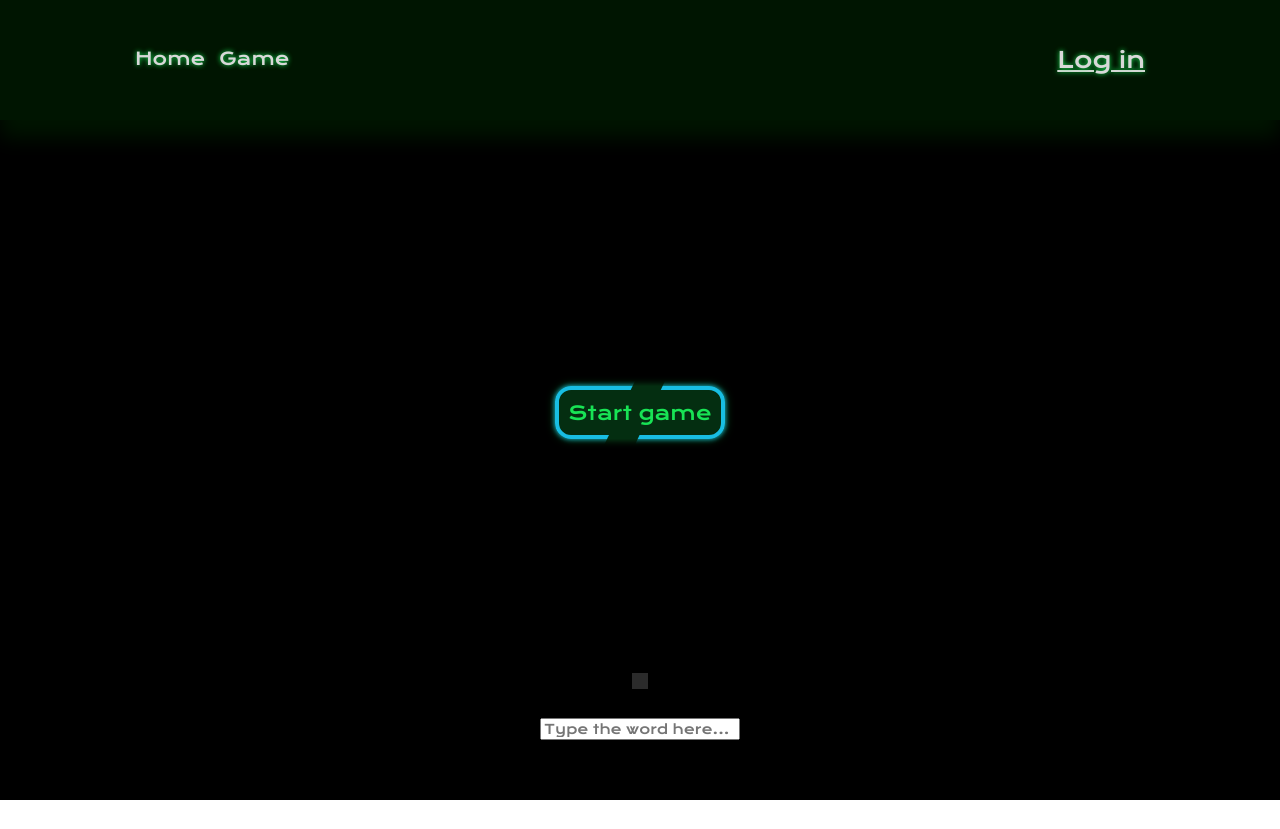
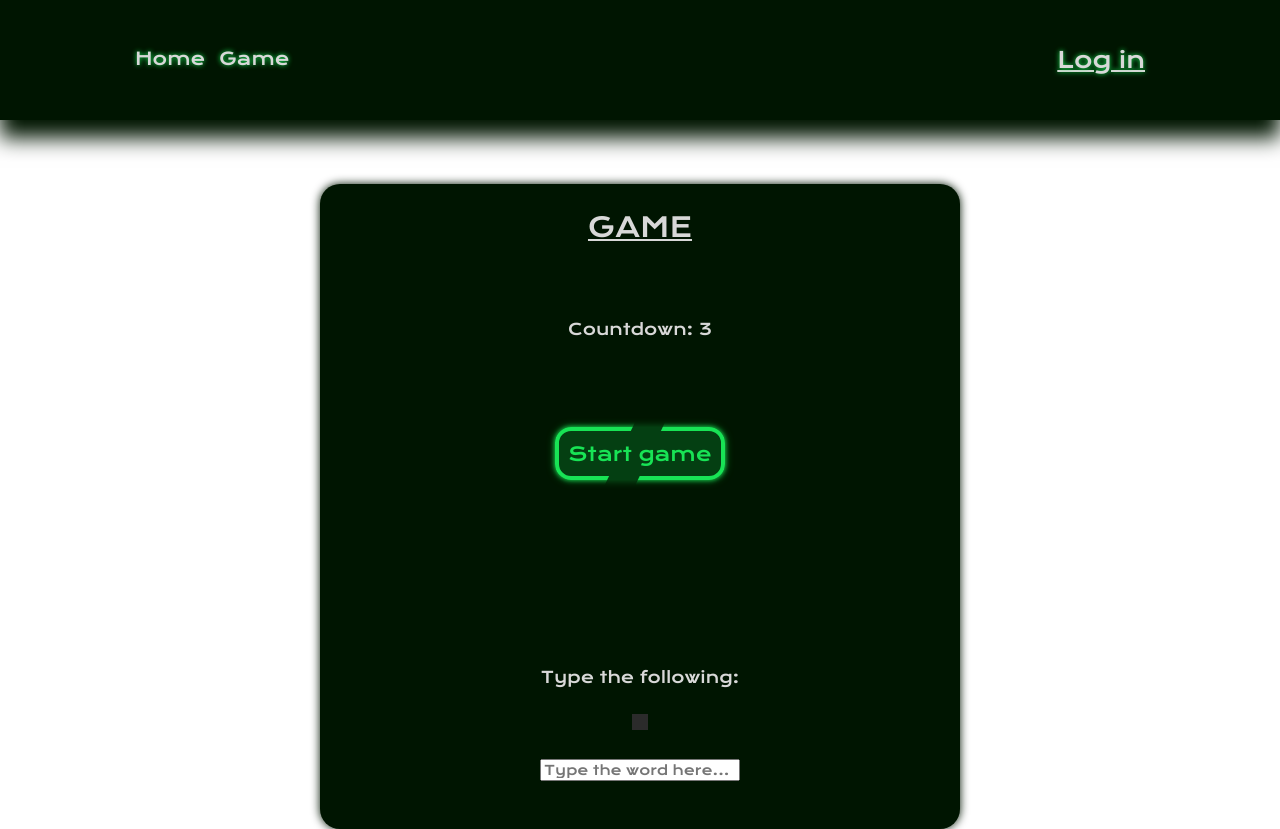
Before and after one commit to aleleh/react-group-project-sundsgarden, a React (Create React App) app: page /Game in a window 1280 px wide. Before the commit the page ends 800 px from the top, so only its background shows below. Built offline with nearby package versions, Linux system fonts and the light colour scheme; sample sign-in values are in the browser's storage.

Commit message:
Game styled

```diff
--- a/src/assets/styles/TimeUpPopup.scss
+++ b/src/assets/styles/TimeUpPopup.scss
@@ -5,7 +5,6 @@
     top: 50%;
     left: 50%;
     transform: translate(-50%, -50%);
-    //background-color: #fff;
     z-index: 1000;
     border-radius: 20px;
     max-width: 40vw;
@@ -31,14 +30,15 @@
   left: 0;
   width: 100vw;
   height: 100vh;
-  background-color: rgba(0,0,0,0.1);
+  background-color: rgba(0,0,0,0.7);
   z-index: 500;
 }
 
 .game-over {
   font-size: 1.7em;
   text-decoration: underline;
-  color: $color-light;
+  color: $color-red;
+  text-shadow: 1px 1px 7px $color-dark;
 }
 
 .typed {
--- a/src/assets/styles/game.scss
+++ b/src/assets/styles/game.scss
@@ -1,3 +1,5 @@
+@use 'colors';
+
 .game-container {
     max-width: 50vw;
     width: 100%;
@@ -9,6 +11,16 @@
     align-items: center;
     justify-content: center;
     row-gap: 5em;
+
+    background-color: $color-dark;
+    box-shadow: 0 0 10px $color-dark;
+    border-radius: 20px;
+}
+
+.game-heading {
+    font-size: 1.7em;
+    text-decoration: underline;
+    margin-top: 30px;
 }
 
 .codeinput-container {
@@ -23,8 +35,13 @@
 
 .error-message {
     min-height: 1.2em;
+    color: $color-red;
 }
 
 .starting-in {
     min-height: 1.2em;
 }
+
+.light {
+    color: $color-light;
+}
--- a/src/assets/styles/index.scss
+++ b/src/assets/styles/index.scss
@@ -19,7 +19,7 @@
     flex-direction: column;
     justify-content: flex-start;
     align-items: center;
-    background-color: #000;
+    //background-color: #000;
 }
 
 .btn {
@@ -37,11 +37,7 @@
     color: $color-green;
     font-size: 1.2em;
 
-    &.blue {
-        color: $color-blue;
-        background-color: rgba($color-blue, $alpha: .2);
-        box-shadow: 0 0 10px rgba($color-blue, $alpha: .4);
-    }
+
 
     &::before, &::after {
         position: absolute;
@@ -50,9 +46,9 @@
         height: 45px;
         left: 0;
         top: 0;
-        border: 4px solid $color-blue;
+        border: 4px solid $color-green;
         border-radius: 16px;
-        box-shadow: 0 0 5px $color-blue;
+        box-shadow: 0 0 5px $color-green;
     }
 
     &::before {
@@ -63,3 +59,14 @@
         clip-path: polygon(110px -5px, 180px -5px, 180px 80px, 70px 80px);
     }
 }
+
+.btn.blue {
+    color: $color-blue;
+    background-color: rgba($color-blue, $alpha: .2);
+    box-shadow: 0 0 10px rgba($color-blue, $alpha: .4);
+
+    &::before, &::after {
+        box-shadow: 0 0 5px $color-blue;
+        border: 4px solid $color-blue;
+    }
+}
--- a/src/components/Compare.js
+++ b/src/components/Compare.js
@@ -56,7 +56,7 @@ const Compare = (props) => {
   return (
     <div>
       <div id="word" className="codeinput-container">
-        <small>Type the following:</small>
+        <small className="light">Type the following:</small>
         <SyntaxHighlighter language="javascript" style={darcula}>
           {snippet.code}
         </SyntaxHighlighter>
--- a/src/components/Game.js
+++ b/src/components/Game.js
@@ -72,11 +72,11 @@ const Game = () => {
 
   return (
     <div className="game-container">
-      <h1>GAME</h1>
+      <h1 className="game-heading light">GAME</h1>
       <Timer gameStarted={gameStarted} onTimeUp={handleTimeUp} />
       {!gameStarted && <button onClick={handleStartGame} className="btn">Start game</button>}
       <div className="starting-in">
-        {countdown > 0 && <h2>Starting in {countdown}</h2>}
+        {countdown > 0 && <h2 className="light">Starting in {countdown}</h2>}
       </div>
       <Compare
         gameStarted={gameStarted}
--- a/src/components/Timer.js
+++ b/src/components/Timer.js
@@ -8,7 +8,7 @@ function Timer(props) {
         let interval;
         // Passes gameStarted as a prop from game.js, if true run function//
         if (props.gameStarted) {
-        setSeconds(3);
+        setSeconds(30);
          interval = setInterval(() => {
             setSeconds(seconds => {
                 if (seconds - 1 <= 0) {
@@ -28,8 +28,8 @@ function Timer(props) {
 return (
     // Displays countdown //
     <div>
-        {seconds > 0 && <p>Countdown: {seconds}</p>}
-        {seconds <= 0 && <p>Countdown ended!</p>}
+        {seconds > 0 && <p className="light">Countdown: {seconds}</p>}
+        {seconds <= 0 && <p className="light">Countdown ended!</p>}
     </div>
     );
 };
```
Also changed, not shown: src/assets/styles/index.css.
